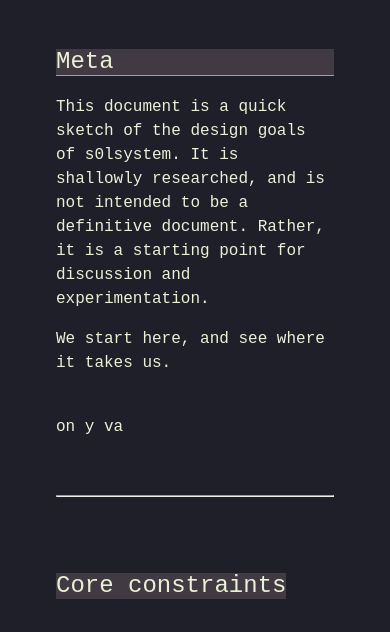
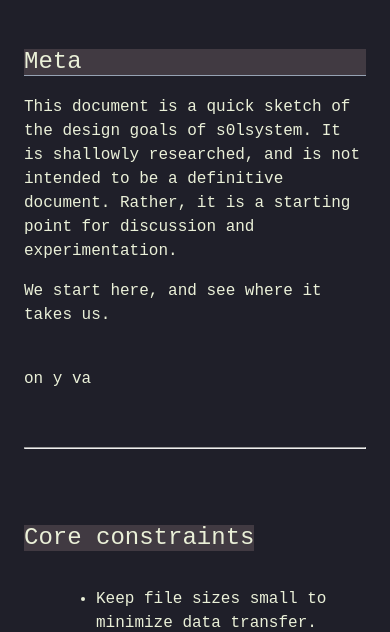
Before and after one commit to s01system/s01.systems, a plain HTML site: page meta.html in a window 390 px wide. Shown: the part 147-779 px from the top of the page. Drawn offline with Linux system fonts and the light colour scheme.

Commit message:
Fix: make properly responsive

```diff
--- a/style.css
+++ b/style.css
@@ -152,7 +152,7 @@ main {
     flex-direction: column;
     justify-content: center;
     align-items: center;
-    padding: 3em;
+    padding: 3em 1em;
 }
 
 .logo {
```
Also changed, not shown: index.html (+1 -0 lines).
